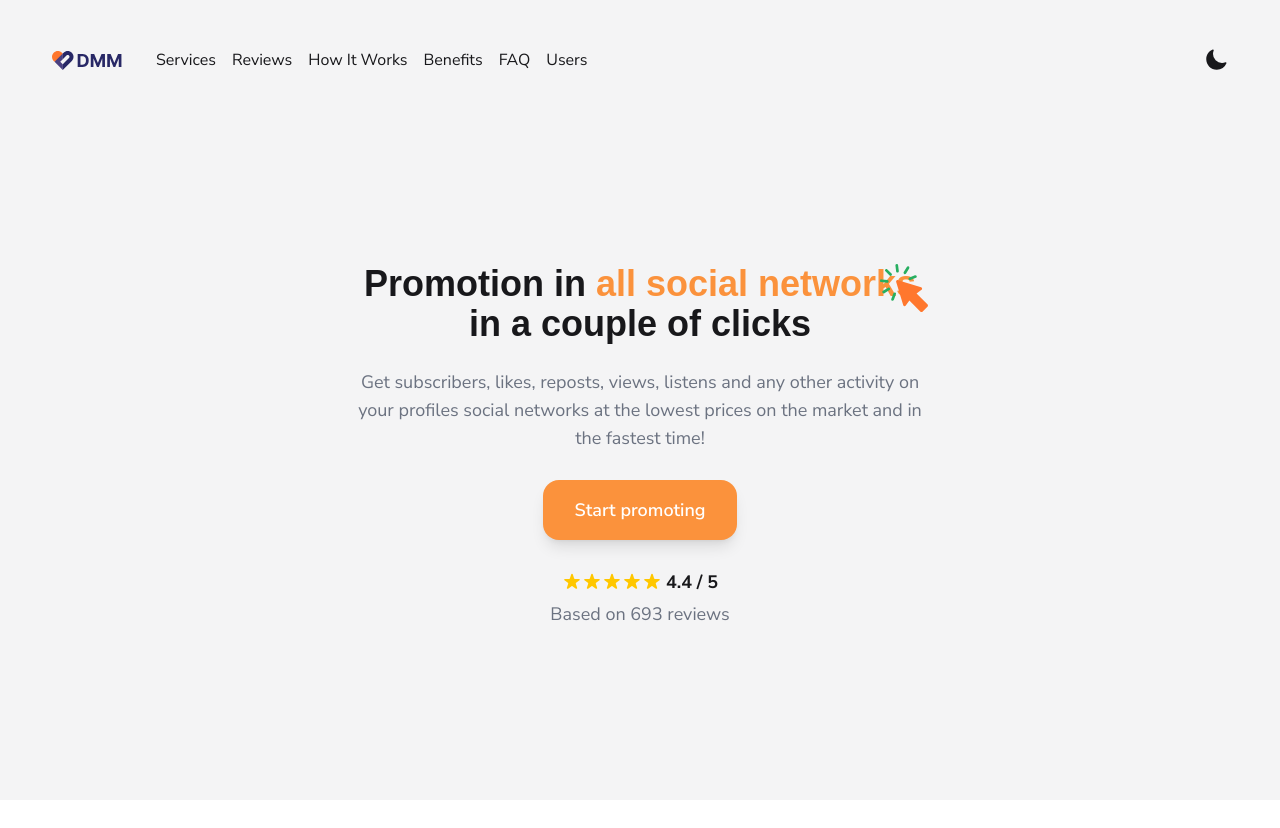
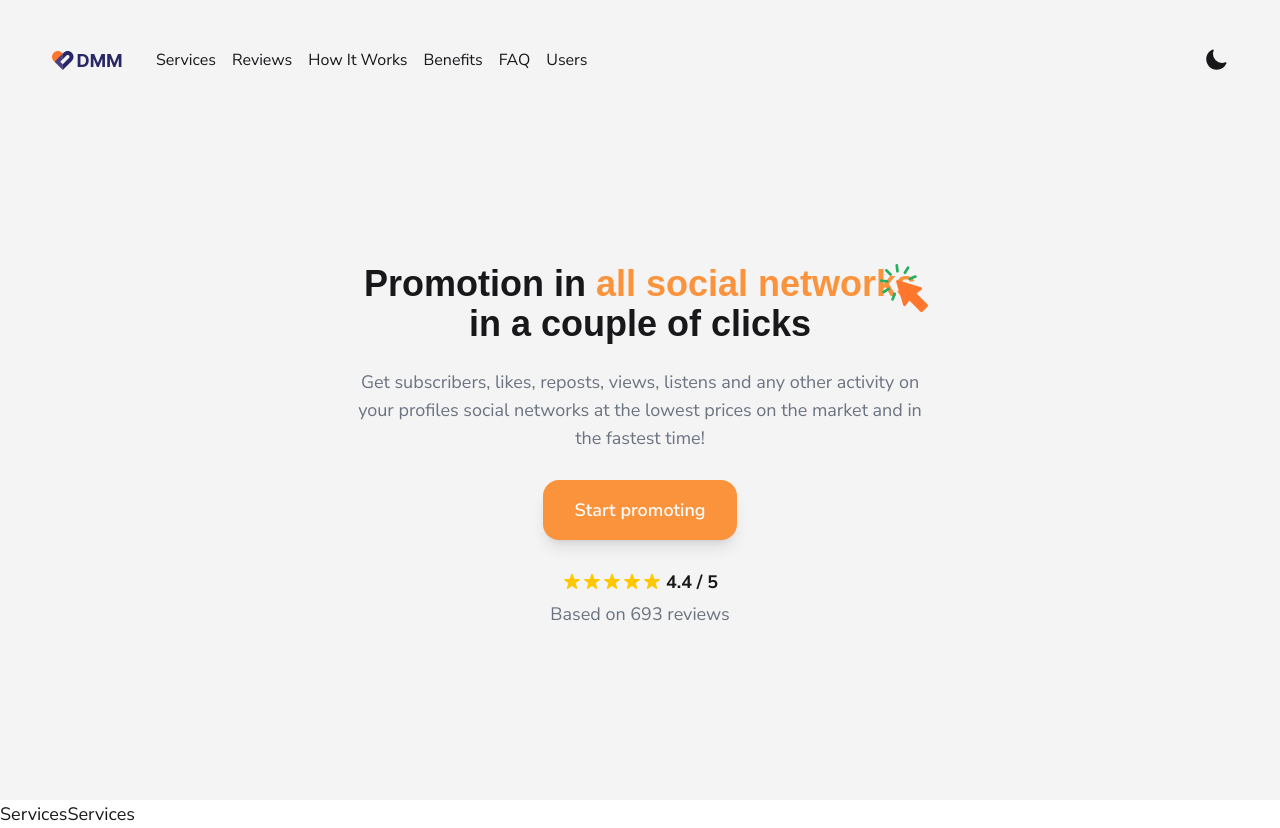
Before and after one commit to DmitryPonomarenko34/SMM-Next.js-TailwindCSS-React.js-Typescript, a Next.js app: page / in a window 1280 px wide. Before the commit the page ends 800 px from the top, so only its background shows below. Built offline with nearby package versions, Linux system fonts and the light colour scheme; a web font is replaced by a local one.

Commit message:
replace Link

```diff
--- a/app/page.tsx
+++ b/app/page.tsx
@@ -1,9 +1,12 @@
+import Link from "next/link";
 import FirtsSection from "./FirstSection";
 
 export default function HomePage() {
   return (
     <>
       <FirtsSection />
+      <Link href="/">Services</Link>
+      <Link href="/services">Services</Link>
     </>
   );
 }
```
